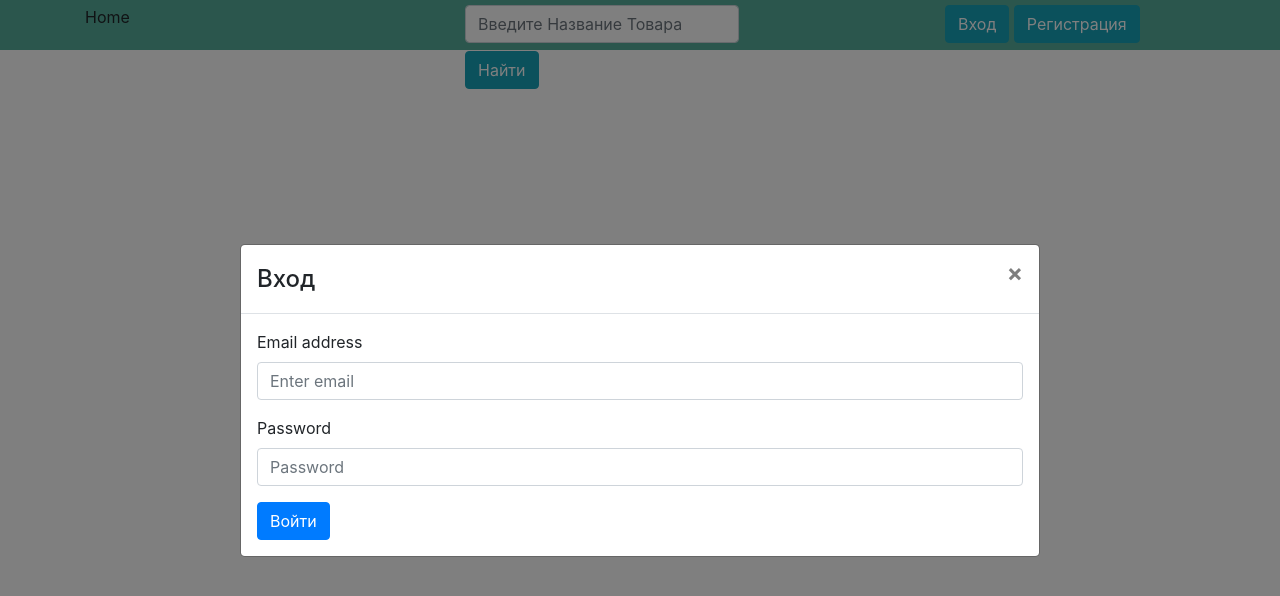
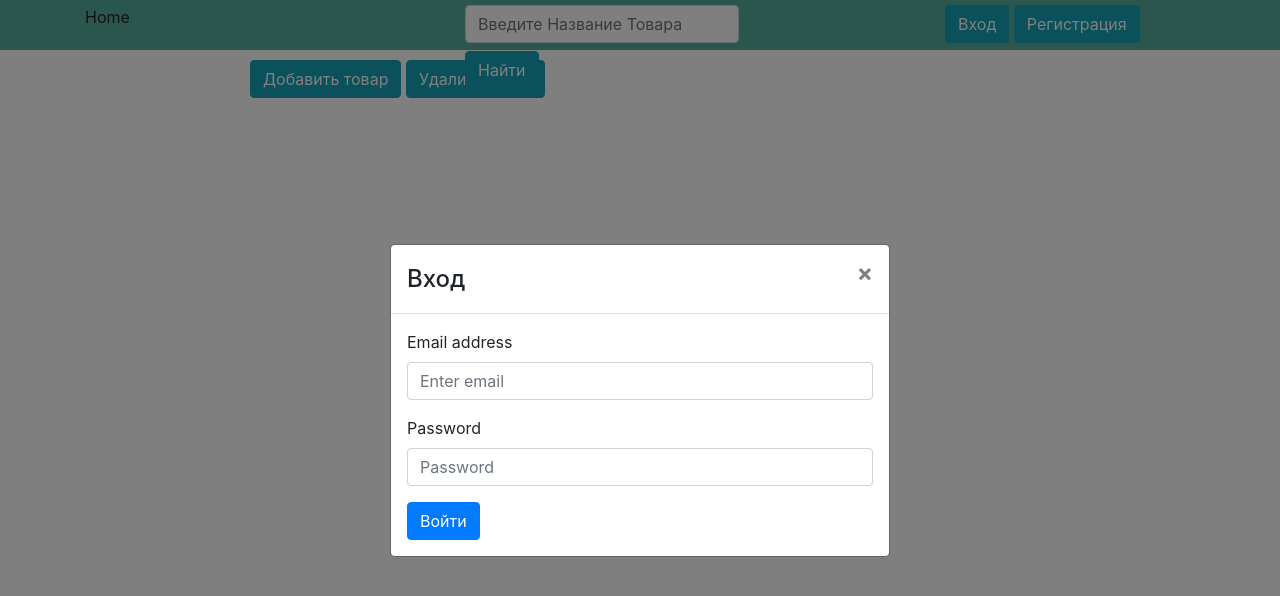
Before and after one commit to SinkJ1/online_shop, a React (Create React App) app in the folder frontend/learn/: page / in a window 1280 px wide. Both pictures are taken after a click on the button "Вход". Shown: the top 596 px of the page. Built offline with nearby package versions, Linux system fonts and the light colour scheme; the HTML template or start-up script is replaced by a standard one.

Commit message:
add product add form

```diff
--- a/frontend/learn/src/App.js
+++ b/frontend/learn/src/App.js
@@ -1,12 +1,14 @@
 import React from "react"
 import { Header } from "./components/header/Header"
 import 'bootstrap/dist/css/bootstrap.min.css';
+import { UserProductsPage } from "./components/user/user-products-page/UserProductsPage";
 
 function App() {
 
   return (
     <>
       <Header />
+      <UserProductsPage/>
     </>
   );
 }
--- a/frontend/learn/src/components/header/modals/AutorizeModal.jsx
+++ b/frontend/learn/src/components/common/modal-window/ModalWindow.jsx
@@ -1,11 +1,11 @@
 import React from "react"
 import { Modal } from "react-bootstrap"
 
-export const AutorizeModal = (props) => {
+export const ModalWindow = (props) => {
     return (
         <Modal
             {...props}
-            size="lg"
+            size="auto"
             aria-labelledby="contained-modal-title-vcenter"
             centered
         >
@@ -19,5 +19,4 @@ export const AutorizeModal = (props) => {
             </Modal.Body>
         </Modal>
     );
-
 }
--- a/frontend/learn/src/components/header/buttons/AutorizeButtons.jsx
+++ b/frontend/learn/src/components/header/buttons/AutorizeButtons.jsx
@@ -1,8 +1,8 @@
 import React, { useState } from "react"
 import { Button } from "react-bootstrap"
-import { AutorizeModal } from "../modals/AutorizeModal";
-import { SignInContent } from "../modals/content/SignInContent";
-import { RegistrationContent } from "../modals/content/RegistrationContent";
+import { ModalWindow } from "../../common/modal-window/ModalWindow"
+import { SignInContent } from "../modal-window-content/SignInContent"
+import { RegistrationContent } from "../modal-window-content/RegistrationContent"
 
 const signInButtonName = "Вход"
 const registrationButtonName = "Регистрация"
@@ -20,18 +20,18 @@ export const AutorizeButtons = () => {
     const signInHandler = () => {
         setModalShow(true)
         setModalName(signInButtonName)
-        setContent(<SignInContent onHide={onHide}/>)
+        setContent(<SignInContent onHide={onHide} />)
     }
 
     const registrationHandler = () => {
         setModalShow(true)
         setModalName(registrationButtonName)
-        setContent(<RegistrationContent onHide={onHide}/>)
+        setContent(<RegistrationContent onHide={onHide} />)
     }
 
     return (
         <>
-            <AutorizeModal
+            <ModalWindow
                 show={modalShow}
                 operationname={modalName}
                 onHide={onHide}
--- a/frontend/learn/src/components/header/modals/content/SignInContent.jsx
+++ b/frontend/learn/src/components/header/modal-window-content/SignInContent.jsx
@@ -1,7 +1,7 @@
 import React, { useState } from "react"
 import { Form, Button } from "react-bootstrap"
 import { useDispatch } from "react-redux"
-import { signIn } from "../../../../store/reducers/user/UserReducer"
+import { signIn } from "../../../store/reducers/user/UserReducer"
 
 
 const signInButtonName = "Войти"
--- /dev/null
+++ b/frontend/learn/src/components/user/modal-window-content/AddProductContent.jsx
@@ -0,0 +1,79 @@
+import React, { useState } from "react"
+import { Button } from "react-bootstrap"
+
+const cardBody = {
+    height: "500px",
+    width: "250px",
+    border: "1px solid black",
+    borderRadius: "25px",
+    marginLeft: "23%",
+}
+
+const imageBodyWrapper = {
+    height: "150px",
+    width: "200px",
+    border: "1px solid black",
+    marginLeft: "30px",
+    marginTop: "10px",
+}
+
+const imageBody = {
+    height: "148px",
+    width: "198px",
+}
+
+const nameBody = {
+    marginLeft: "30px",
+}
+
+const AddProductButton = "Добавить товар"
+const productName = "Название товара: "
+const imageUrl = "URL изображения: "
+const productPrice = "Цена твара: "
+const currencyName = "Название валюты: "
+
+export const AddProductContent = (props) => {
+
+    const [product, setProduct] = useState({
+        name: "",
+        imageUrl: "",
+        price: "",
+        currency: "",
+        ownerId: ""
+    })
+
+    const onProductNameChange = (e) => {
+        setProduct({ ...product, name: e.target.value })
+    }
+
+    const onImageURLChange = (e) => {
+        setProduct({ ...product, imageUrl: e.target.value })
+    }
+
+    const onProductPriceChange = (e) => {
+        setProduct({ ...product, price: e.target.value })
+    }
+
+    const onProductCurrencyChange = (e) => {
+        setProduct({ ...product, currency: e.target.value })
+    }
+
+    const saveProduct = () => {
+        props.onHide()
+    }
+
+    return (<>
+        <div style={cardBody}>
+            <div style={nameBody}><label>{productName}<input value={product.name} onChange={(e) => { onProductNameChange(e) }} /></label></div>
+            <div style={nameBody}><label>{imageUrl}<input value={product.imageUrl} onChange={(e) => { onImageURLChange(e) }} /></label></div>
+            <div style={imageBodyWrapper}>
+                <img style={imageBody} src={product.imageUrl} alt="product img" />
+            </div>
+            <div style={nameBody}>
+                <label>{productPrice}<input value={product.price} onChange={(e) => { onProductPriceChange(e) }} /></label>
+                <label>{currencyName}<input value={product.currency} onChange={(e) => { onProductCurrencyChange(e) }} /></label>
+            </div>
+            <div style={nameBody}><Button variant="info" onClick={saveProduct}>{AddProductButton}</Button></div>
+        </div>
+    </>)
+}
--- /dev/null
+++ b/frontend/learn/src/components/user/user-product-buttons/UserProductButtons.jsx
@@ -0,0 +1,46 @@
+import React, { useState } from "react"
+import { Button } from "react-bootstrap"
+import { ModalWindow } from "../../common/modal-window/ModalWindow"
+import { AddProductContent } from "../modal-window-content/AddProductContent"
+
+const addProductButton = "Добавить товар"
+const manyDeleteProductButton = "Удалить товар"
+const buttonsStyle = {
+    marginTop: "10px",
+    marginLeft: "250px",
+}
+
+export const UserProductButtons = () => {
+
+    const [modalShow, setModalShow] = useState(false);
+    const [content, setContent] = useState();
+    const [modalName, setModalName] = useState();
+
+    const onHide = (e) => {
+        setModalShow(false)
+    }
+
+    const addProduct = () => {
+        setModalShow(true)
+        setModalName(addProductButton)
+        setContent(<AddProductContent onHide={onHide} />)
+    }
+
+    const deleteProducts = () => {
+
+    }
+
+    return (
+        <>
+            <div style={buttonsStyle}>
+                <ModalWindow
+                    show={modalShow}
+                    operationname={modalName}
+                    onHide={onHide}
+                    content={content}
+                />
+                <Button variant="info" onClick={addProduct}>{addProductButton}</Button>{" "}
+                <Button variant="info" onClick={deleteProducts} >{manyDeleteProductButton}</Button>
+            </div>
+        </>)
+}
--- /dev/null
+++ b/frontend/learn/src/components/user/user-products-page/UserProductsPage.jsx
@@ -0,0 +1,11 @@
+import React from "react"
+import { UserProductButtons } from "../user-product-buttons/UserProductButtons"
+
+export const UserProductsPage = () => {
+
+    return (
+        <>
+            <UserProductButtons/>
+        </>
+    )
+}
```
Also changed, not shown: frontend/learn/src/components/header/modal-window-content/RegistrationContent.jsx (renamed from frontend/learn/src/components/header/modals/content/RegistrationContent.jsx).
